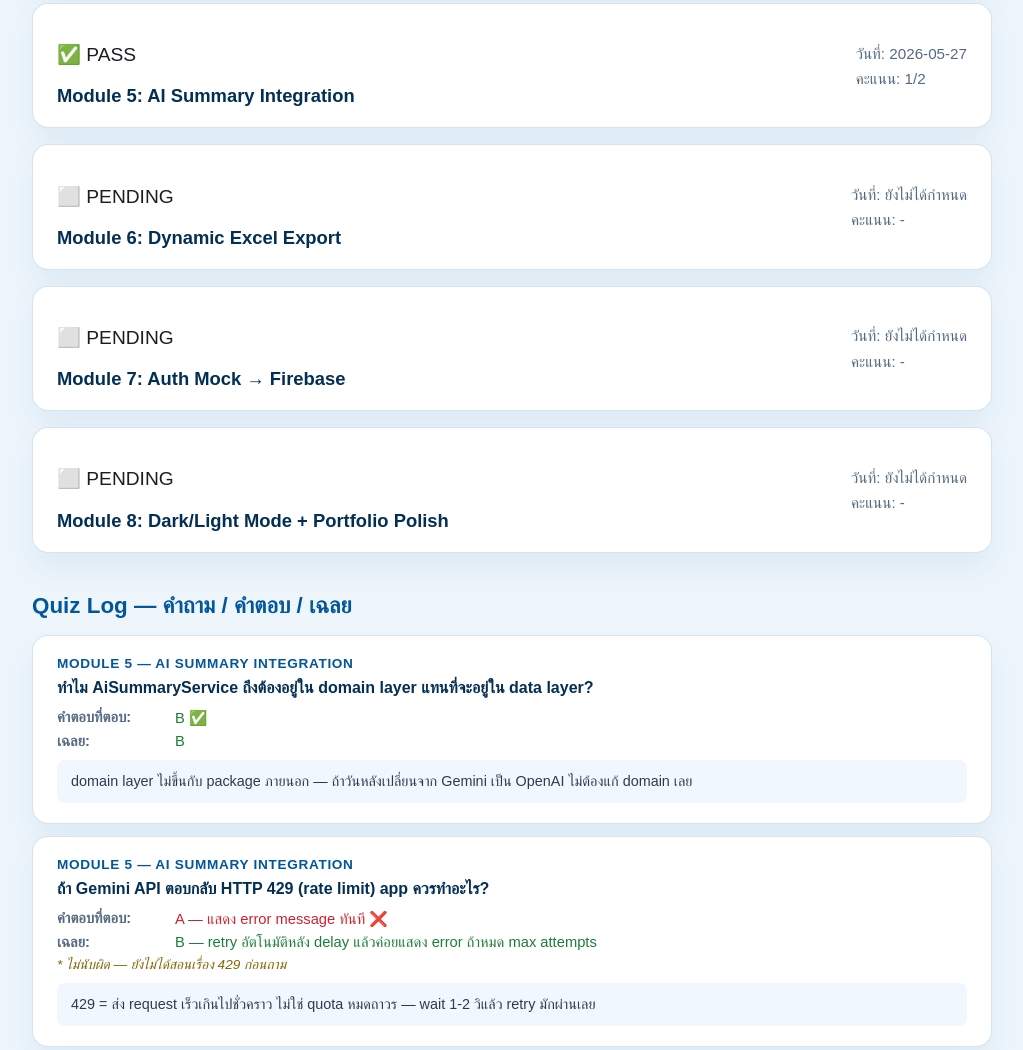
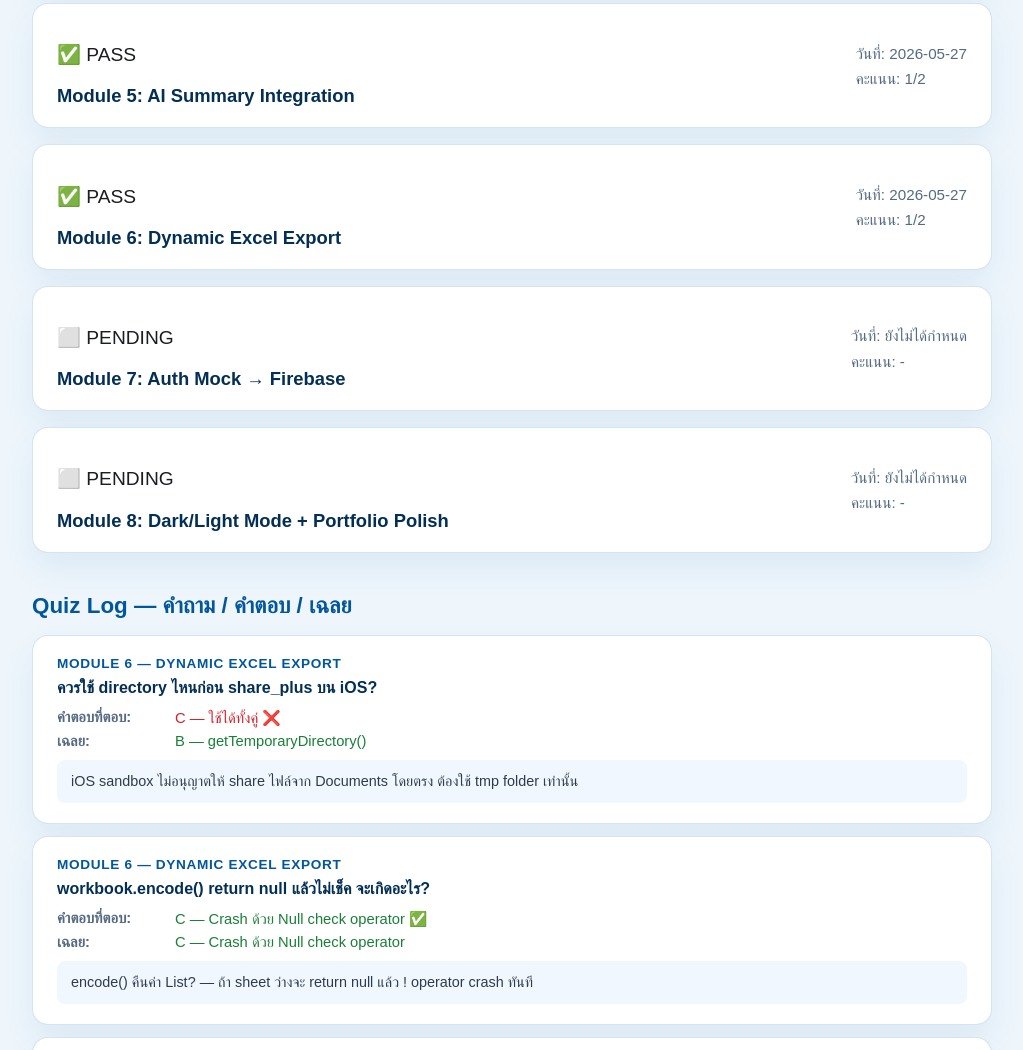
Before and after one commit to songponjay/flutter-dual-agent, a plain HTML site: page showcase/index.html in a window 1280 px wide. Shown: the part 696-1746 px from the top of the page, without its empty margins (128-1151 px from the left). Drawn offline with Linux system fonts and the light colour scheme.

Commit message:
Module 6: Dynamic Excel Export — pass (1/2 quiz)

```diff
--- a/showcase/index.html
+++ b/showcase/index.html
@@ -230,10 +230,18 @@
       },
       {
         title: "Module 6: Dynamic Excel Export",
-        date: "",
-        score: "",
-        status: "pending",
-        concept: "File I/O, dynamic columns, share_plus"
+        date: "2026-05-27",
+        score: "1/2",
+        status: "pass",
+        concept: "ExportColumn pattern, excel package, share_plus, Windows fallback",
+        notes: [
+          "ExportColumn เก็บ function getValue(WorkLog) → String ไว้กับตัวเอง ไม่ hardcode ใน service",
+          "workbook.encode() อาจ return null ถ้า sheet ว่าง — ต้องเช็คก่อน writeAsBytes เสมอ",
+          "iOS ต้องใช้ getTemporaryDirectory() + share_plus — getApplicationDocumentsDirectory() share ไม่ได้",
+          "Windows fallback: Process.run('explorer.exe', [file.parent.path]) เพราะ share_plus รองรับน้อย",
+          "Excel.createExcel() สร้าง Sheet1 มาอัตโนมัติ — ต้อง workbook.delete('Sheet1') ออก",
+          "share_plus v13 เปลี่ยน API เป็น SharePlus.instance.share(ShareParams(...)) แทน shareXFiles"
+        ]
       },
       {
         title: "Module 7: Auth Mock → Firebase",
@@ -258,6 +266,22 @@
     };
 
     const quizLog = [
+      {
+        module: "Module 6 — Dynamic Excel Export",
+        question: "ควรใช้ directory ไหนก่อน share_plus บน iOS?",
+        answered: "C — ใช้ได้ทั้งคู่",
+        correct: "B — getTemporaryDirectory()",
+        pass: false,
+        explain: "iOS sandbox ไม่อนุญาตให้ share ไฟล์จาก Documents โดยตรง ต้องใช้ tmp folder เท่านั้น"
+      },
+      {
+        module: "Module 6 — Dynamic Excel Export",
+        question: "workbook.encode() return null แล้วไม่เช็ค จะเกิดอะไร?",
+        answered: "C — Crash ด้วย Null check operator",
+        correct: "C — Crash ด้วย Null check operator",
+        pass: true,
+        explain: "encode() คืนค่า List<int>? — ถ้า sheet ว่างจะ return null แล้ว ! operator crash ทันที"
+      },
       {
         module: "Module 5 — AI Summary Integration",
         question: "ทำไม AiSummaryService ถึงต้องอยู่ใน domain layer แทนที่จะอยู่ใน data layer?",
```
Also changed, not shown: 3 other files.
